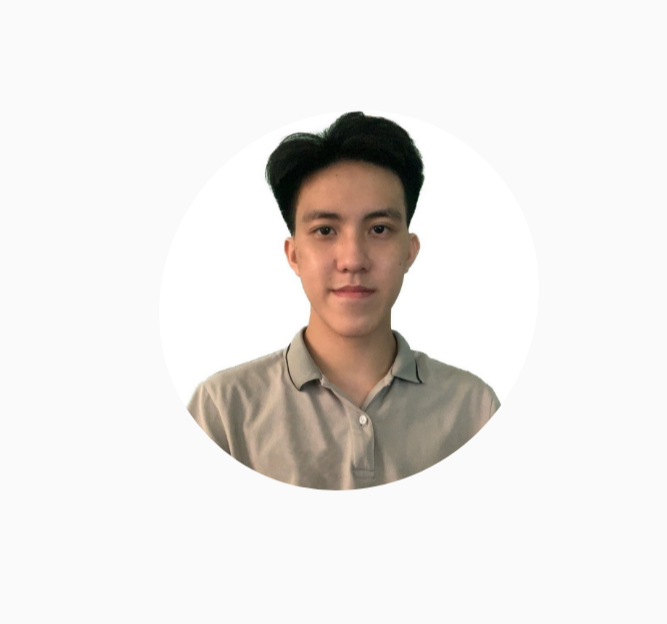
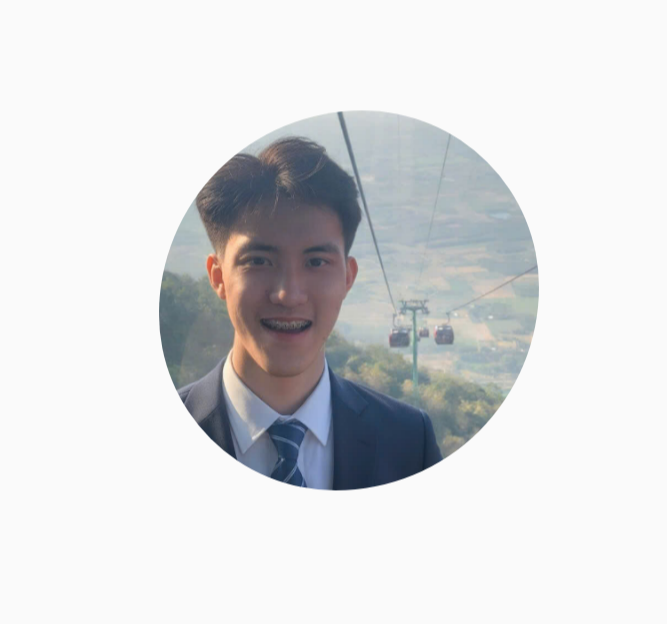
Before and after one commit to LeChiThuan64/profile, a plain HTML site: page index.html in a window 1280 px wide. Shown: the part 101-725 px from the top of the page, 613-1280 px from the left. Drawn offline with nearby package versions, Linux system fonts and the light colour scheme.

Commit message:
add ảnh đẹp

```diff
--- a/index.html
+++ b/index.html
@@ -108,7 +108,7 @@
                 </div>
                 <div class="featured-image">
                     <div class="image">
-                        <img src="img/anhThuan.jpg" alt="avatar">
+                        <img src="img/Screenshot 2025-02-18 230321.png" alt="avatar">
                     </div>
                 </div>
                 <div class="scroll-icon-box">
```
Also changed, not shown: img/Screenshot 2025-02-18 230321.png (added).
